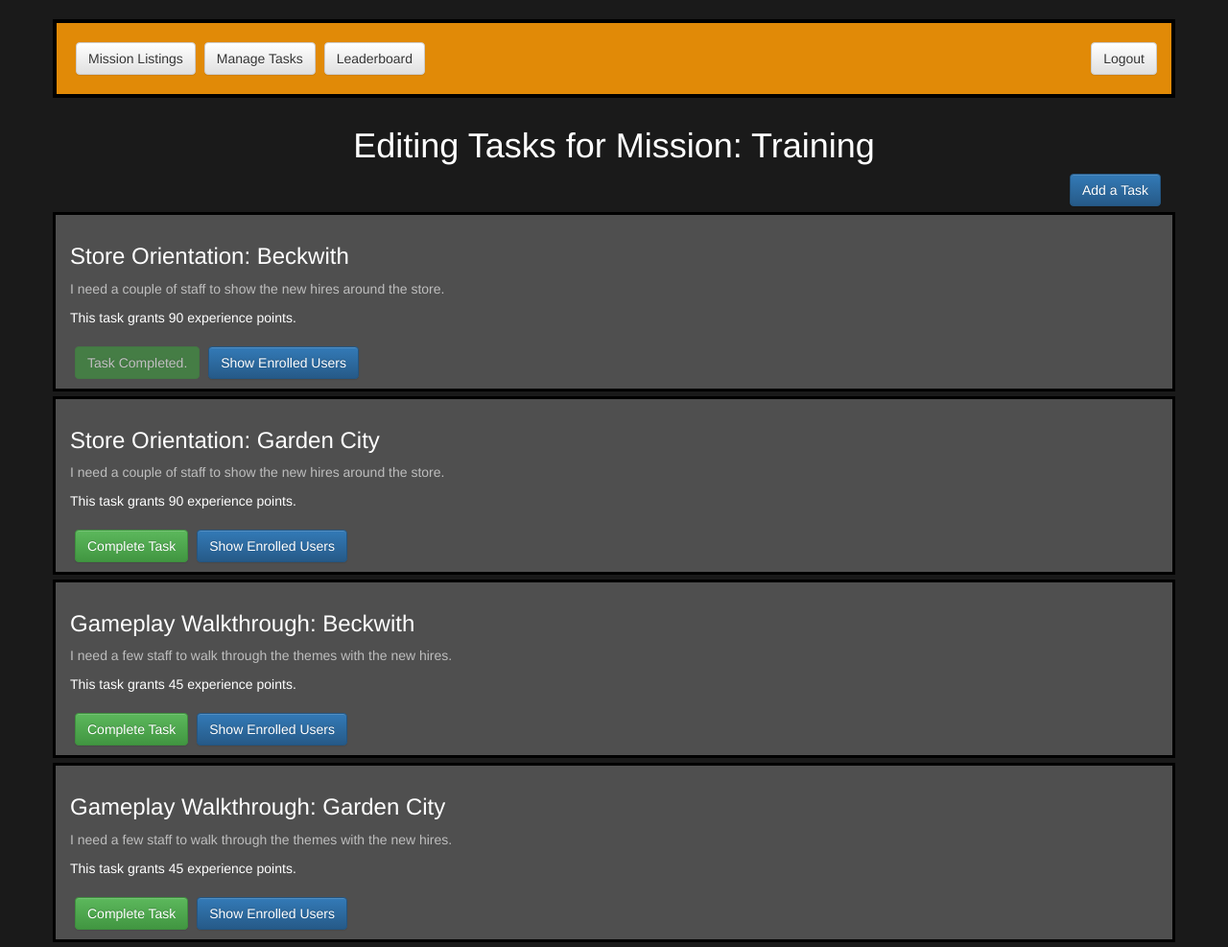
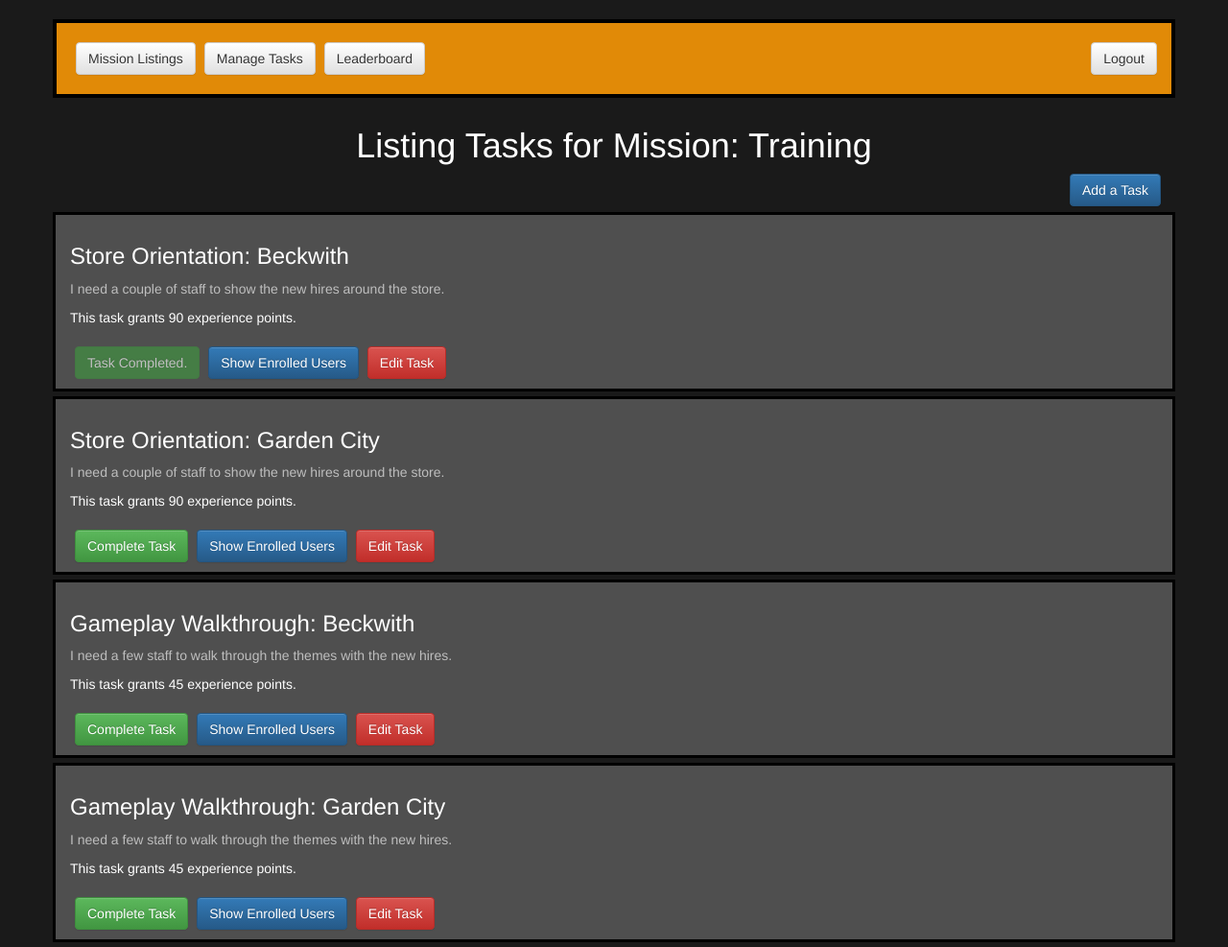
Before and after one commit to lvnatim/Job-Board-V4, a Django app: page /users/mission/11/list/ in a window 1280 px wide. Shown: the part 154-1141 px from the top of the page at 96% size. Run offline with Django 3.2, Linux system fonts and the light colour scheme; a user stored in the database is signed in; data comes from the database, SQL or seed files in the repository; some libraries are stand-ins or nearby versions.

Commit message:
Added edit task option.
Added an edit task option for each edit button under the list of tasks.

```diff
--- a/mysite/missions/templates/users/list_tasks.html
+++ b/mysite/missions/templates/users/list_tasks.html
@@ -6,7 +6,7 @@
 <div class = "container">
   <div class = "row">
     <div class="col-md-12">
-      <h1> Editing Tasks for Mission: {{mission.name}}</h1>
+      <h1> Listing Tasks for Mission: {{mission.name}}</h1>
       <a href="{% url 'users:create_task' mission.id %}" class="btn btn-primary btn-right">Add a Task</a><br><br>
     </div>
   </div>
@@ -28,7 +28,7 @@
         <button class="btn btn-primary" type="button" data-toggle="collapse" data-target="#collapse{{task.id}}" aria-expanded="false" aria-controls="collapseExample">
           Show Enrolled Users
         </button>
-
+        <a class="btn btn-danger" href="{% url 'users:edit_task' task.id %}"> Edit Task </a>
         <div class="collapse" id="collapse{{task.id}}">
           <div class="well black">
 
@@ -40,6 +40,7 @@
             {% endfor %}
 
           </div>
+
         </div>
       </div>
 
--- a/mysite/mysite/settings.py
+++ b/mysite/mysite/settings.py
@@ -23,7 +23,7 @@ BASE_DIR = os.path.dirname(os.path.dirname(os.path.abspath(__file__)))
 SECRET_KEY = 'j^y3#ewqs^a&6@pn=ddu4k-!3a-#a!c%z#qh_8zkq-9*v%s5xa'
 
 # SECURITY WARNING: don't run with debug turned on in production!
-DEBUG = False
+DEBUG = True
 
 ALLOWED_HOSTS = ["exit.pythonanywhere.com"]
 
--- a/mysite/users/urls.py
+++ b/mysite/users/urls.py
@@ -10,6 +10,7 @@ urlpatterns = [
     url(r'^createmission/$', views.create_mission, name="create_mission"),
     url(r'^mission/(?P<id>\d+)/list/$', views.list_tasks, name="list_tasks"),
     url(r'^mission/(?P<id>\d+)/add/$', views.create_task, name="create_task"),
-    url(r'^mission/\d+/task/(?P<id>\d+)/complete/$', views.complete_task, name="complete_task"),
+    url(r'^task/(?P<id>\d+)/complete/$', views.complete_task, name="complete_task"),
+    url(r'^task/(?P<id>\d+)/edit/$', views.edit_task, name="edit_task"),
     url(r'^mission/\d+/task/(?P<id>\d+)/removeuser/(?P<id2>\d+)$', views.remove_user, name="remove_user"),
 ]
--- a/mysite/users/views.py
+++ b/mysite/users/views.py
@@ -107,3 +107,13 @@ def remove_user(request, id, id2):
 @permission_required('missions.add_mission', raise_exception=True)
 def edit_task(request, id):
     task = Task.objects.get(id=id)
+    if request.method == 'POST':
+        form = TaskForm(request.POST, instance=task)
+        if form.is_valid:
+            form.save()
+            return list_tasks(request, task.belongs_to.id)
+        else:
+            print form.errors
+    else:
+        form = TaskForm(instance=task)
+        return render(request, 'users/edit_task.html', {"form":form,"task":task})
```
Also changed, not shown: mysite/missions/templates/users/edit_task.html (added, +31 -0 lines), 13 other files.
